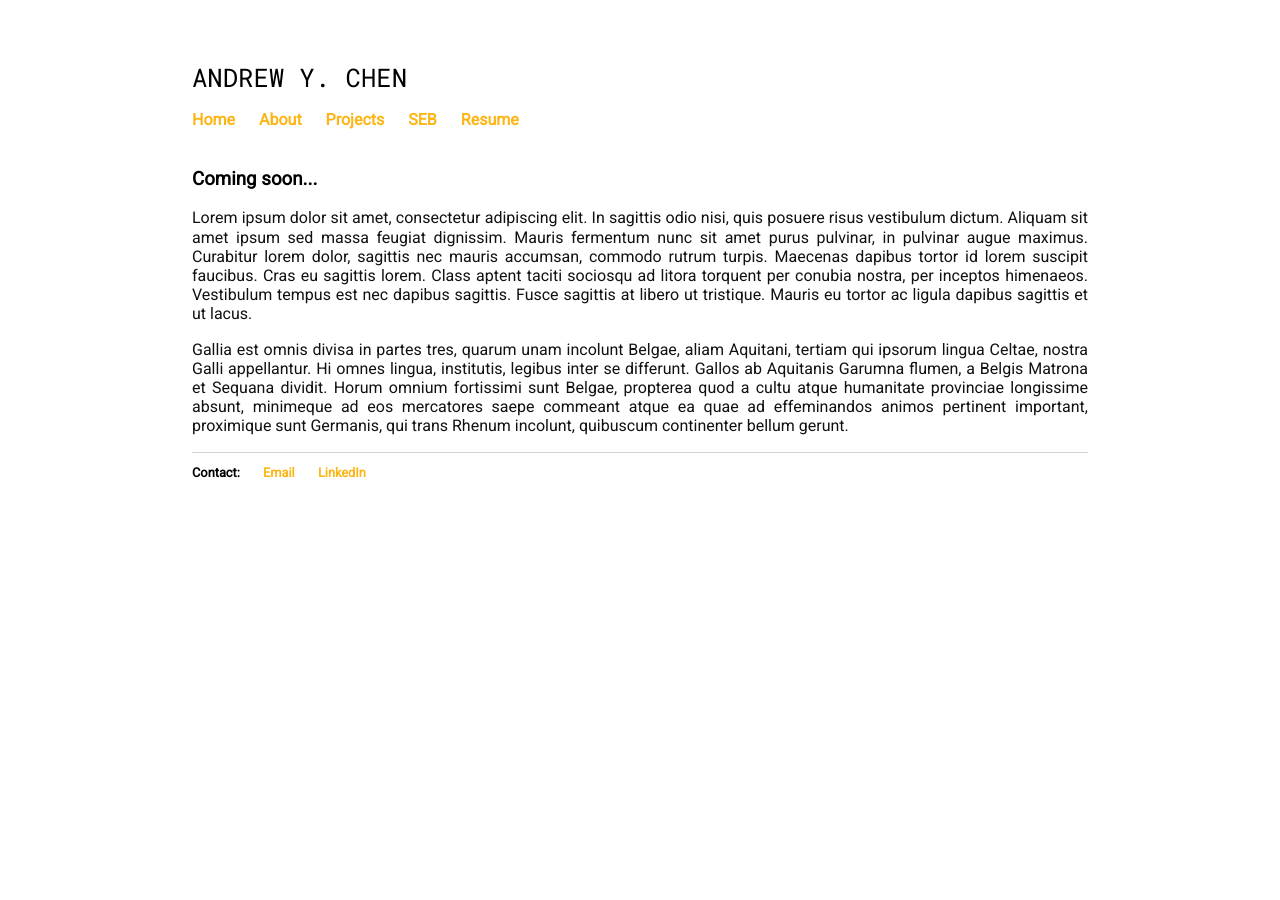
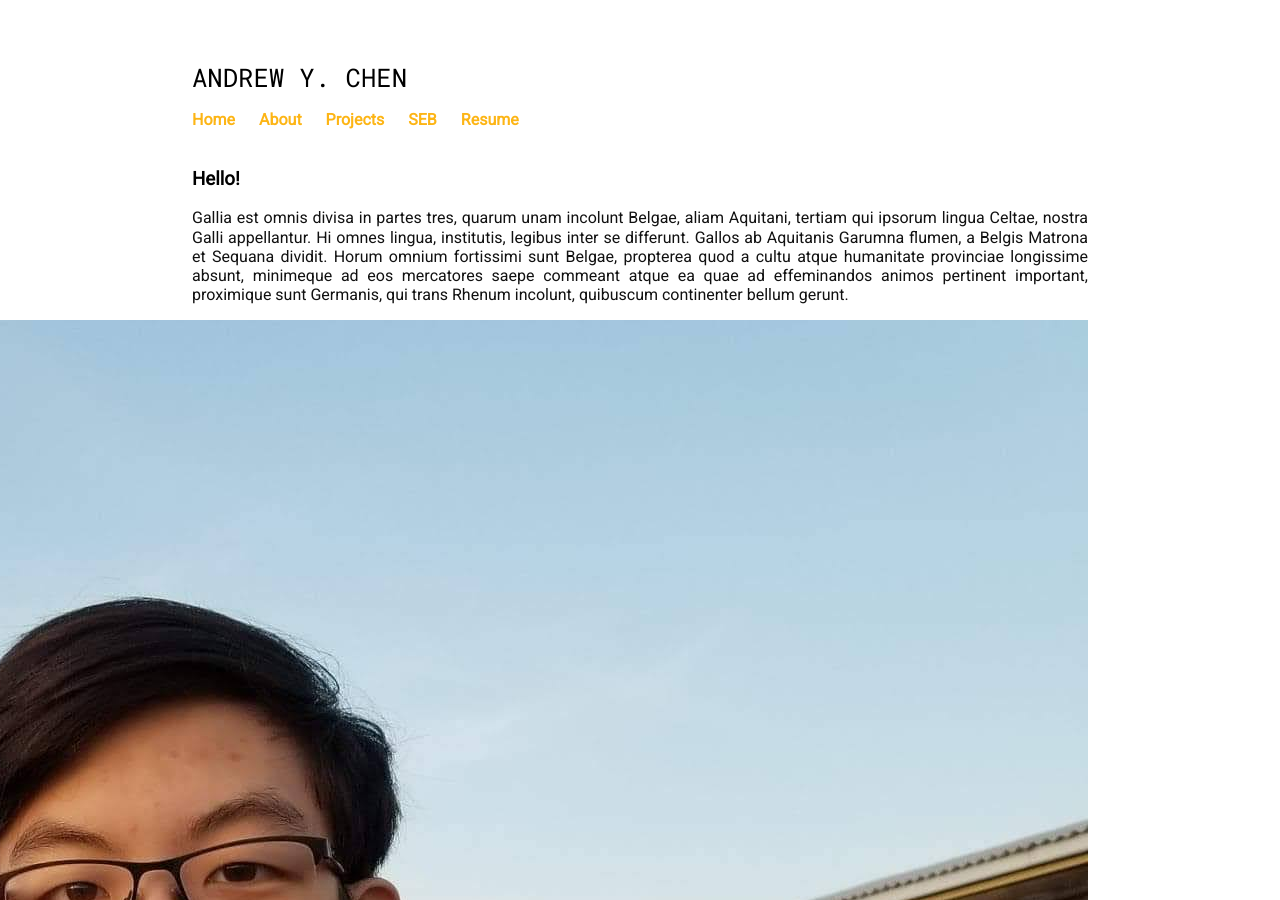
Before and after one commit to carbonheliumnitrogen/carbonheliumnitrogen.github.io, a Jekyll site: the page built from about.html, in a window 1280 px wide and 900 px high. Built offline with Jekyll 4.4.1, drawn with Linux system fonts in a browser that asks for light colours.

Commit message:
Update about.html

```diff
--- a/about.html
+++ b/about.html
@@ -3,7 +3,7 @@ layout: default
 title: About Me
 ---
 <div>
-	<h3> Coming soon... </h3>
-	<p> Lorem ipsum dolor sit amet, consectetur adipiscing elit. In sagittis odio nisi, quis posuere risus vestibulum dictum. Aliquam sit amet ipsum sed massa feugiat dignissim. Mauris fermentum nunc sit amet purus pulvinar, in pulvinar augue maximus. Curabitur lorem dolor, sagittis nec mauris accumsan, commodo rutrum turpis. Maecenas dapibus tortor id lorem suscipit faucibus. Cras eu sagittis lorem. Class aptent taciti sociosqu ad litora torquent per conubia nostra, per inceptos himenaeos. Vestibulum tempus est nec dapibus sagittis. Fusce sagittis at libero ut tristique. Mauris eu tortor ac ligula dapibus sagittis et ut lacus. </p>
+	<h3> Hello! </h3>
+	<p> Gallia est omnis divisa in partes tres, quarum unam incolunt Belgae, aliam Aquitani, tertiam qui ipsorum lingua Celtae, nostra Galli appellantur. Hi omnes lingua, institutis, legibus inter se differunt. Gallos ab Aquitanis Garumna flumen, a Belgis Matrona et Sequana dividit. Horum omnium fortissimi sunt Belgae, propterea quod a cultu atque humanitate provinciae longissime absunt, minimeque ad eos mercatores saepe commeant atque ea quae ad effeminandos animos pertinent important, proximique sunt Germanis, qui trans Rhenum incolunt, quibuscum continenter bellum gerunt. </p> <img src="me.jpeg" align="right">
 	<p>  Gallia est omnis divisa in partes tres, quarum unam incolunt Belgae, aliam Aquitani, tertiam qui ipsorum lingua Celtae, nostra Galli appellantur. Hi omnes lingua, institutis, legibus inter se differunt. Gallos ab Aquitanis Garumna flumen, a Belgis Matrona et Sequana dividit. Horum omnium fortissimi sunt Belgae, propterea quod a cultu atque humanitate provinciae longissime absunt, minimeque ad eos mercatores saepe commeant atque ea quae ad effeminandos animos pertinent important, proximique sunt Germanis, qui trans Rhenum incolunt, quibuscum continenter bellum gerunt. </p>
 </div>
```
